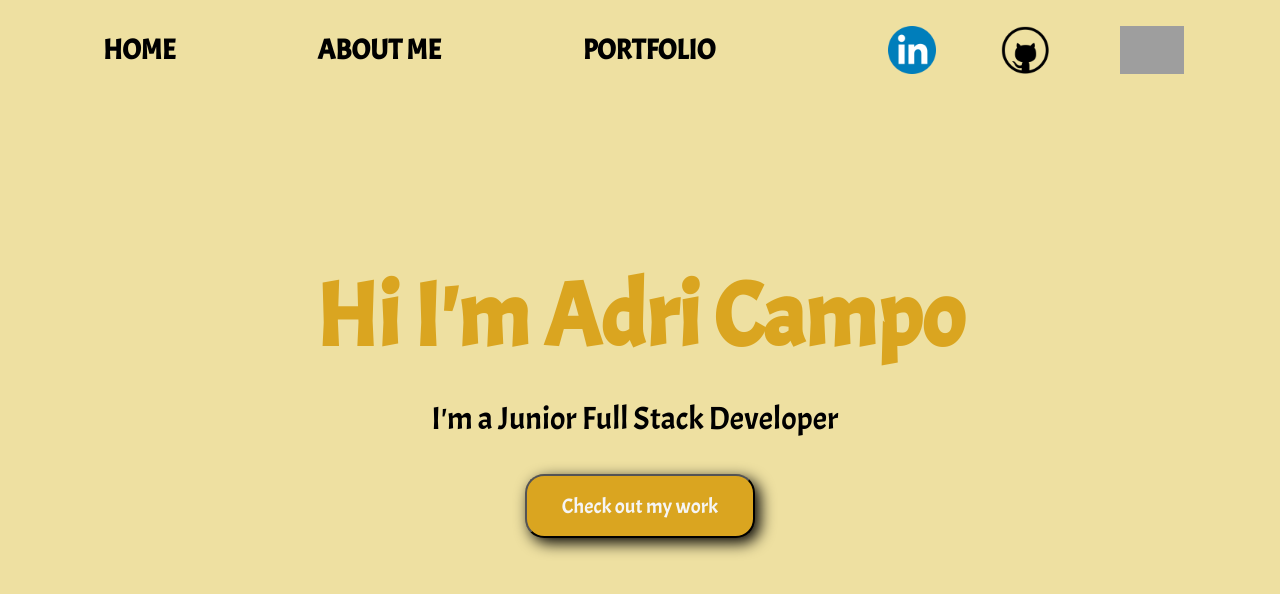
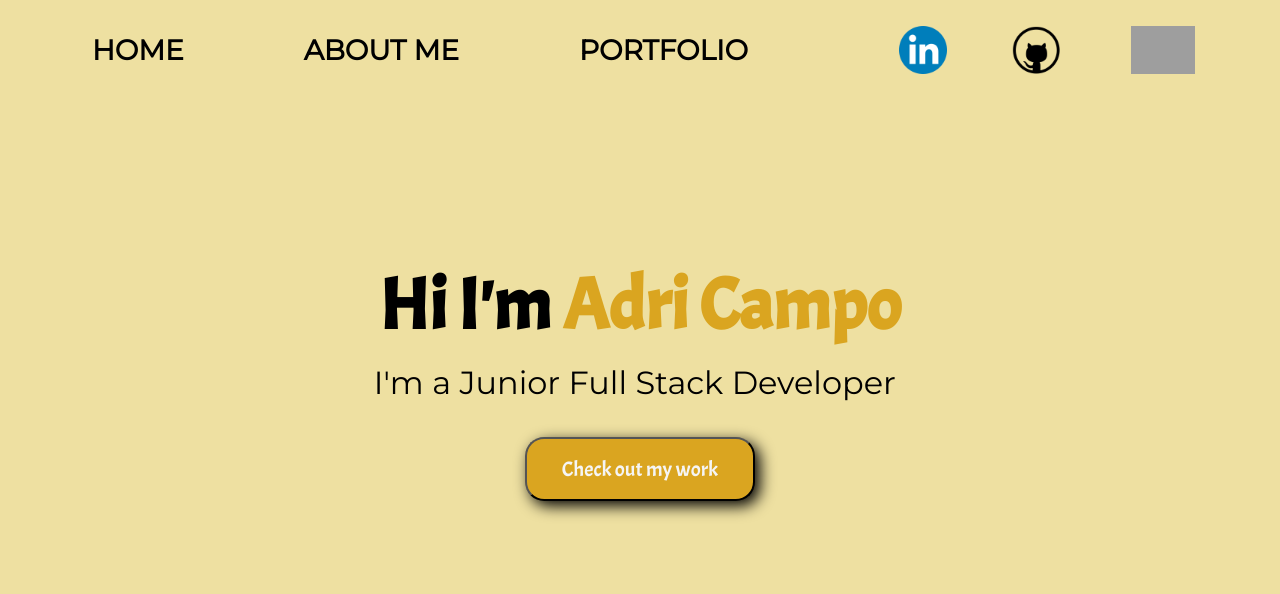
Before and after one commit to adricampo/personal-portfolio, a React app in the folder my-website-app/: page /#/home-page in a window 1280 px wide. Built offline with nearby package versions, Linux system fonts and the light colour scheme; grey boxes are pictures that could not be loaded; a web font is replaced by a local one.

Commit message:
modifications in the styles

```diff
--- a/my-website-app/src/components/App/index.sass
+++ b/my-website-app/src/components/App/index.sass
@@ -15,3 +15,8 @@ body
     height: 100vh
     width: 100vw
     background-color: #fafafa
+    // background-image: url("/img/bg-7.JPG")
+    // background-size: 100vw 100vh;
+    // background-position: top center;
+    // background-repeat: no-repeat
+    // background-attachment: fixed
--- a/my-website-app/src/components/Header/index.sass
+++ b/my-website-app/src/components/Header/index.sass
@@ -15,27 +15,18 @@
         font-size: 175%
     .nav-menu
         &__item
-            font-family: 'Acme', sans-serif
-            font-size: 80%
+            font-size: 70%
             color: black
             margin-left: 3%
             @media only screen and (min-width: 1024px)
                 font-size: 100%
                 margin-left: 5%
             @media only screen and (min-width: 1400px)
-                font-size: 130%
+                font-size: 100%
+
             &:hover
                 cursor: pointer
                 transform: scale(1.1) perspective(1px)
-        // &__logo
-        //     max-width: 8vw
-        //     height: 9.5vh
-        //     display: flex
-        //     justify-content: flex-start
-        //     @media only screen and (max-width: 1023px)
-        //         max-width: 16vw
-        //     @media only screen and (min-width: 1024px)
-        //         max-width: 8vw
 
 .socialmedia
     width: 35%
--- a/my-website-app/src/components/Home-page/index.js
+++ b/my-website-app/src/components/Home-page/index.js
@@ -7,28 +7,28 @@ export default function ({ onProjects }) {
             <section className="myName">
                 <div className="myName__container container">
                     <div className="container__titles titles">
-                    <h2>Hi I'm Adri Campo</h2>
+                    <h2>Hi I'm <span className="span">Adri Campo</span></h2>
                     <Typewriter
                         options={{
-                            strings: [`I'm a Junior Full Stack Developer.`,
+                            strings:
+                            [
+                            `I'm a Junior Full Stack Developer.`,
                             `Based in Barcelona.`,
-                            `Feel free to have a look to my site.`,
-                            `Now I'm looking for an opportunity as a Junior Developer.`,
-                            `If you are interested on my profile please contact me.`],
+                            `Feel free to have a look to my website.`,
+                            `Currently I'm looking for an opportunity..`,
+                            `..as a Junior Web Developer.`,
+                            `If you're interested please contact me.`
+                            ],
                             autoStart: true,
                             loop: true,
                         }}
                         onInit={(typewriter) => {
                             typewriter
                             .typeString()
-                            .callFunction(() => {
-                                console.log('String typed out!');
-                            })
+
                             .pauseFor(1500)
                             .deleteAll()
-                            .callFunction(() => {
-                                console.log('All strings were deleted');
-                            })
+
                             .start();
                         }}
                         />
--- a/my-website-app/src/components/Home-page/index.sass
+++ b/my-website-app/src/components/Home-page/index.sass
@@ -56,13 +56,13 @@
         justify-content: center
         width: 100%
         font-family: 'Acme', sans-serif
-        color: goldenrod
+        color: black
         @media only screen and (max-width: 1023px)
             font-size: 250%
             justify-content: center
             margin-top: 11%
         @media only screen and (min-width: 1024px)
-            font-size: 560%
+            font-size: 450%
             margin-top: -5%
     h4
         font-size: 200%
@@ -113,11 +113,19 @@
     justify-content: center
     width: 100%
     font-size: 200%
-    margin-top: 1.5rem
-    margin-bottom: 1.5rem
+    margin: 1rem
+    margin-top: -1%
+    align-items: center
     @media only screen and (max-width: 1023px)
         font-size: 90%
         margin-top: 1rem
         margin-bottom: 3rem
     &__wrapper
-        font-family: 'Acme', sans-serif
+        color: black
+
+.span
+    color: goldenrod
+    font-family: 'Acme', sans-serif
+    margin-left: 1%
+    @media only screen and (max-width: 1023px)
+        margin-left: 3%
```
Also changed, not shown: my-website-app/public/img/bg-6.jpg (added), my-website-app/public/img/bg-7.jpg (added).
